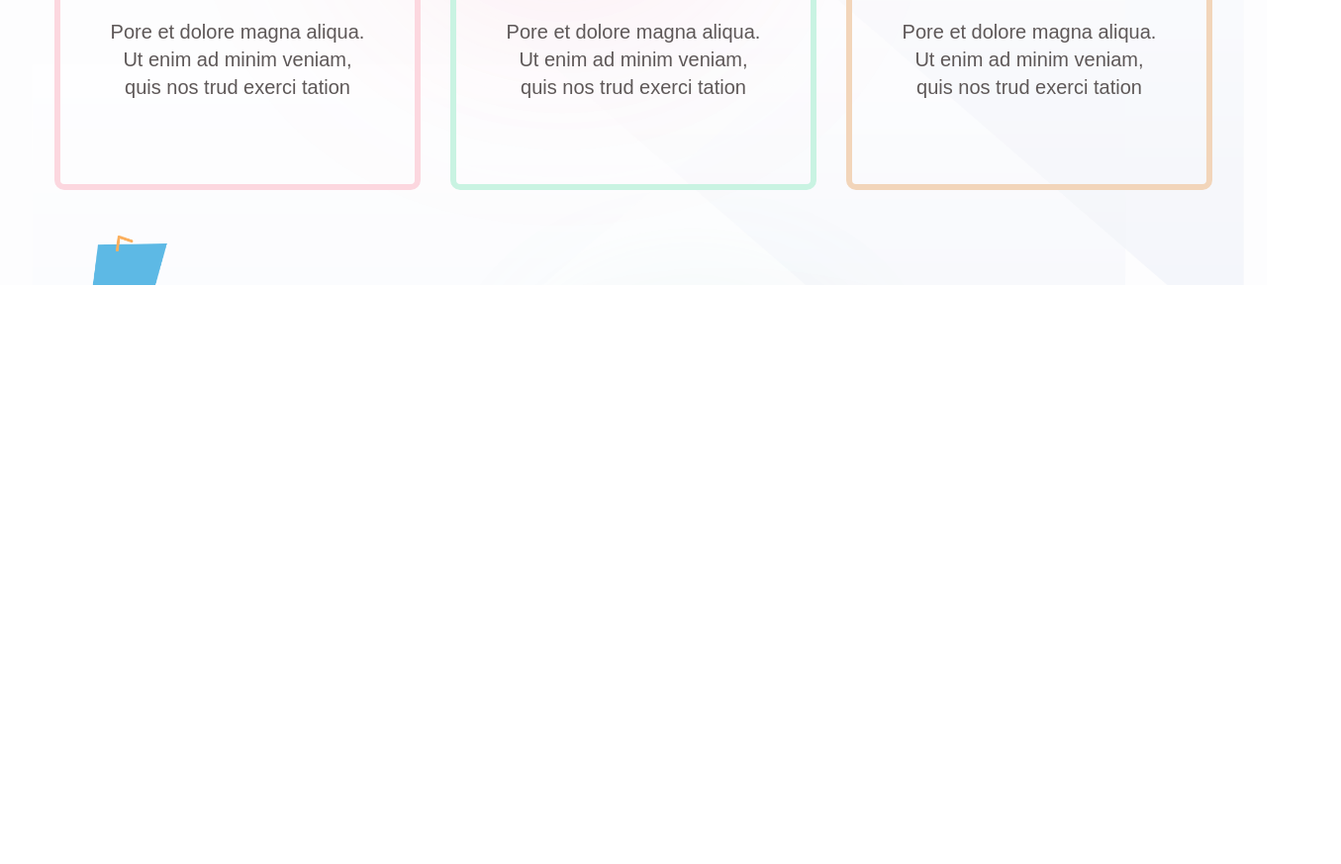
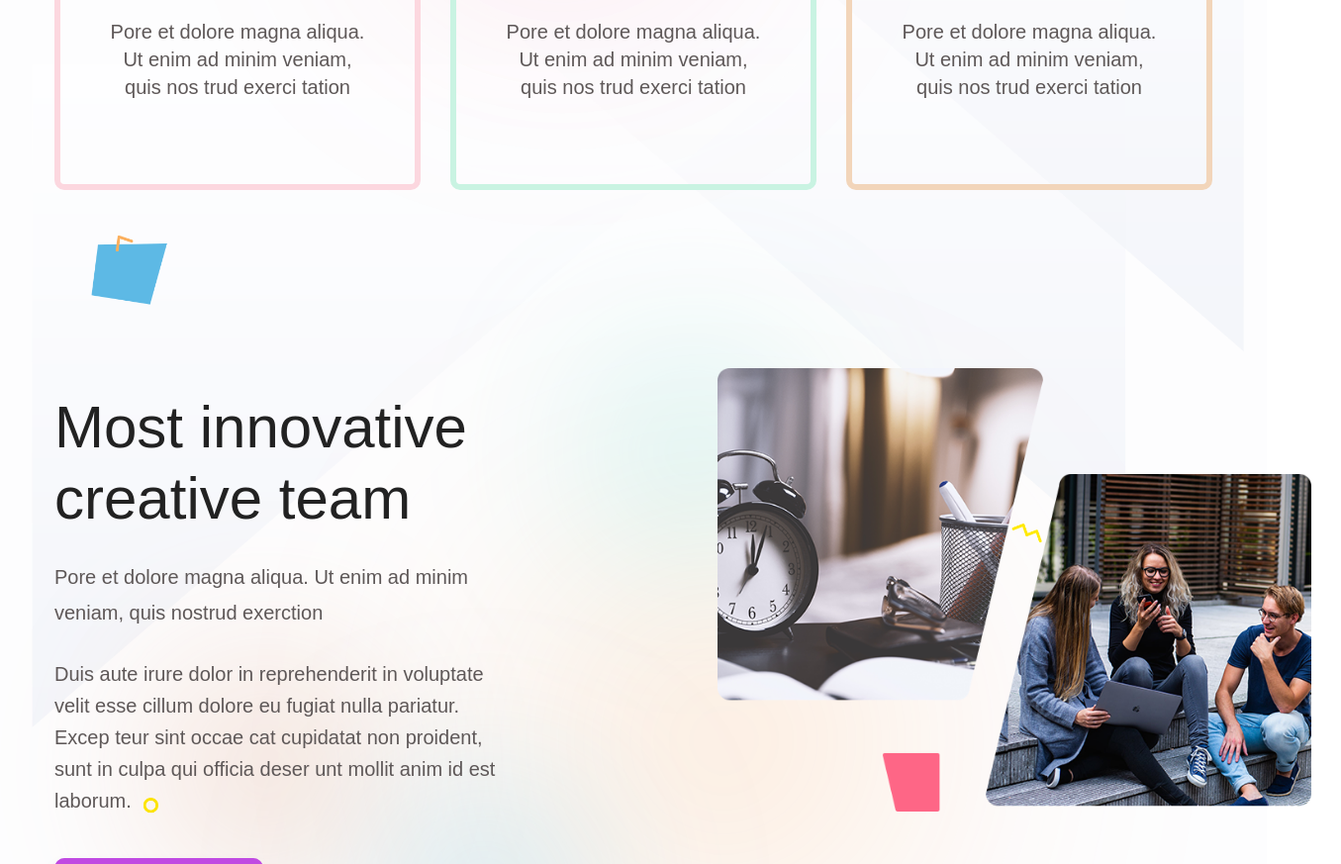
Before and after one commit to UyenPun/psd-to-html_css-1, a plain HTML site: page index.html in a window 1280 px wide. Shown: the part 1927-2800 px from the top of the page at 99% size, 1355 px wide, since content can reach past the window. Before the commit the page ends 2215 px from the top, so only its background shows below. Drawn offline with Linux system fonts and the light colour scheme.

Commit message:
add team

```diff
--- a/assets/css/style.css
+++ b/assets/css/style.css
@@ -179,6 +179,7 @@ header #main-img img {
   position: absolute;
   top: 0;
   left: 16px;
+  max-width: 120%;
 }
 
 header .page-title a {
@@ -235,7 +236,7 @@ header .page-title a {
   -o-border-radius: 10px;
   padding: 223px 44px 84px 44px;
   background-repeat: no-repeat;
-  background-position: center top 70px;
+  background-position: center top 80px;
 }
 
 #features div:nth-child(1) {
@@ -264,3 +265,65 @@ header .page-title a {
   color: #5e5858;
   margin-top: 21px;
 }
+
+/* team */
+#team {
+  padding-top: 84px;
+  padding-bottom: 114px;
+}
+
+#team #team-info {
+  width: 470px;
+}
+
+#team #team-info h2 {
+  color: #222222;
+  font-size: 60px;
+  line-height: 72px;
+  margin-top: 24px;
+}
+
+#team #team-info p:nth-child(2) {
+  font-size: 20px;
+  line-height: 36px;
+  color: #5e5858;
+  margin-top: 25px;
+}
+
+#team #team-info p:nth-child(3) {
+  font-size: 20px;
+  line-height: 32px;
+  color: #5e5858;
+  margin-top: 28px;
+}
+
+#team #team-action {
+  background-color: #c04ae2;
+  color: white;
+  text-transform: uppercase;
+  font-size: 18px;
+  height: 60px;
+  display: inline-block;
+  line-height: 60px;
+  padding: 0 48px;
+  border-radius: 10px;
+  -webkit-border-radius: 10px;
+  -moz-border-radius: 10px;
+  -ms-border-radius: 10px;
+  -o-border-radius: 10px;
+  box-shadow: 0 10px 18px rgba(0, 0, 0, 0.08);
+  margin-top: 42px;
+}
+
+#team #team-action:hover {
+  background-color: #ae42cd;
+}
+
+#team #team-img {
+  width: 500px;
+}
+
+#team #team-img img {
+  min-width: 120%;
+}
+/* /25: 10; */
--- a/index.html
+++ b/index.html
@@ -73,7 +73,24 @@
         </div>
       </div>
     </div>
+
+    <div id="team" class="container has-two-col">
+      <div id="team-info">
+        <h2>Most innovative creative team</h2>
+        <p>Pore et dolore magna aliqua. Ut enim ad minim veniam, quis nostrud exerction</p>
+        <p>Duis aute irure dolor in reprehenderit in voluptate velit esse cillum dolore eu fugiat nulla pariatur. Excep
+          teur sint occae cat cupidatat non proident, sunt in culpa qui officia deser unt mollit anim id est laborum.
+        </p>
+        <a id="team-action" href="#">Know more</a>
+      </div>
+
+      <div id="team-img">
+        <img src="./assets/img/team.png" alt="team" />
+      </div>
+    </div>
   </section>
+
+
 </body>
 
 </html>
```
